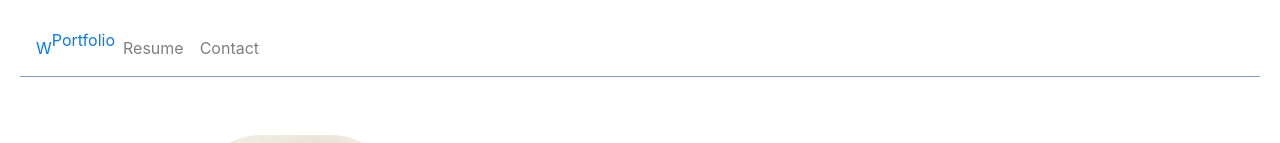
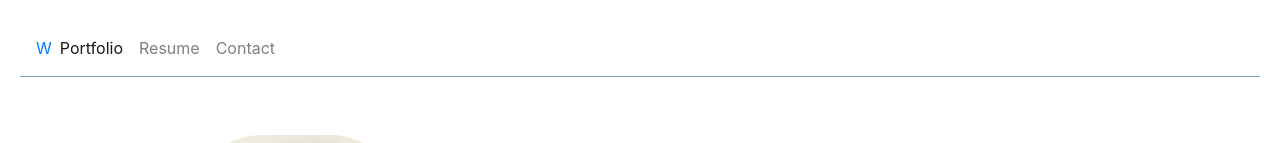
Before and after one commit to wylie-u/React-Portfolio, a React (Create React App) app: page / in a window 1280 px wide. Shown: the top 143 px of the page. Built offline with nearby package versions, Linux system fonts and the light colour scheme.

Commit message:
fixed router and now will update contact page

```diff
--- a/src/components/Nav/index.js
+++ b/src/components/Nav/index.js
@@ -21,13 +21,13 @@ function Nav() {
         <div className="collapse navbar-collapse" id="navbarTogglerDemo02">
           <ul className="navbar-nav mr-auto mt-2 mt-lg-0">
             <li className="nav-item active ">
-              <Link to="/portfolio" className={window.location.pathname === "/portfolio"}>Portfolio</Link>
+            <Link to="/portfolio" className="nav-link nav-link2">Portfolio</Link>
             </li>
             <li className="nav-item">
               <Link to="/resume" className="nav-link nav-link3">Resume</Link>
             </li>
             <li className="nav-item">
-              <a className="nav-link nav-link4" href="contact">Contact</a>
+            <Link to="/contact" className="nav-link nav-link4">Contact</Link>
             </li>
           </ul>
         </div>
```
